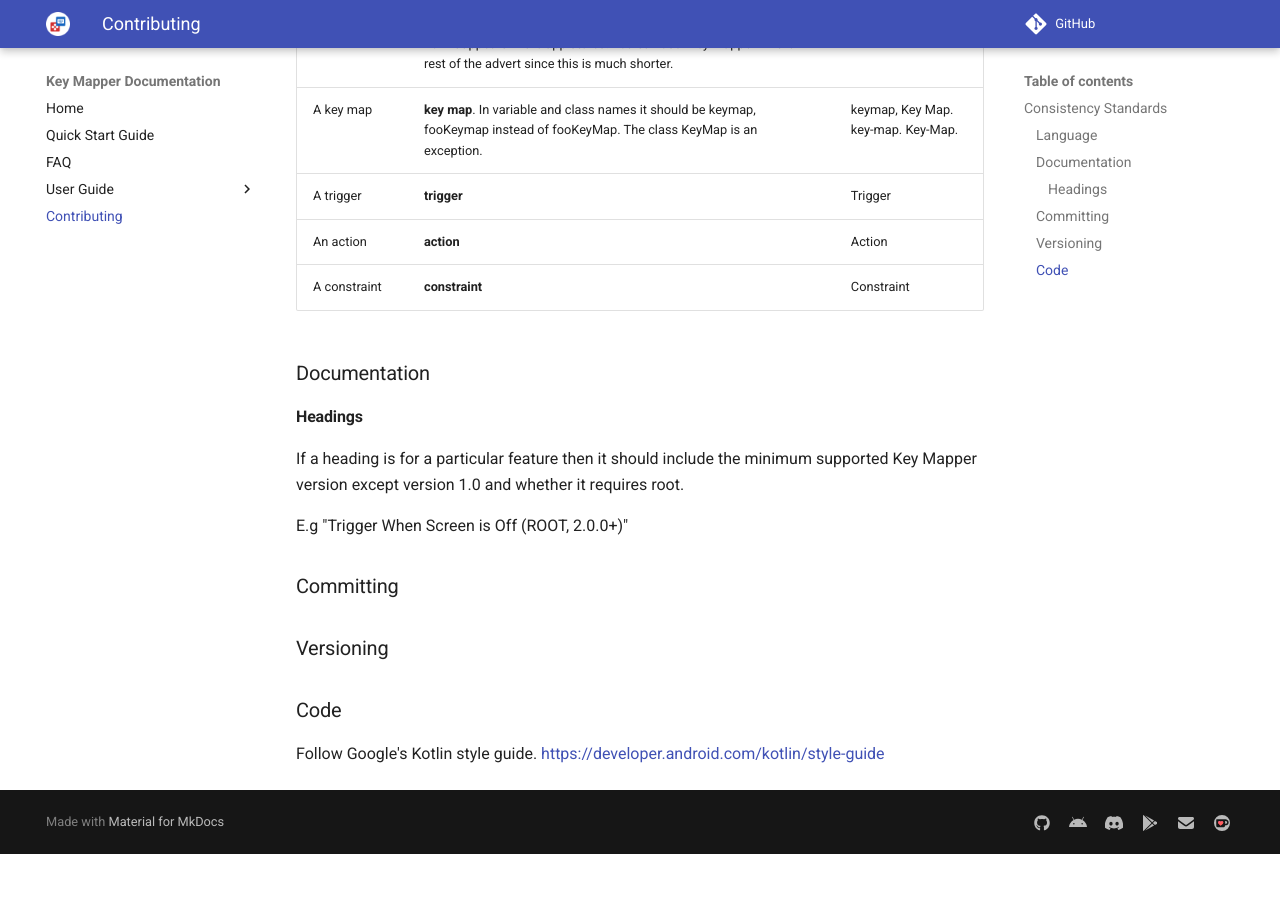
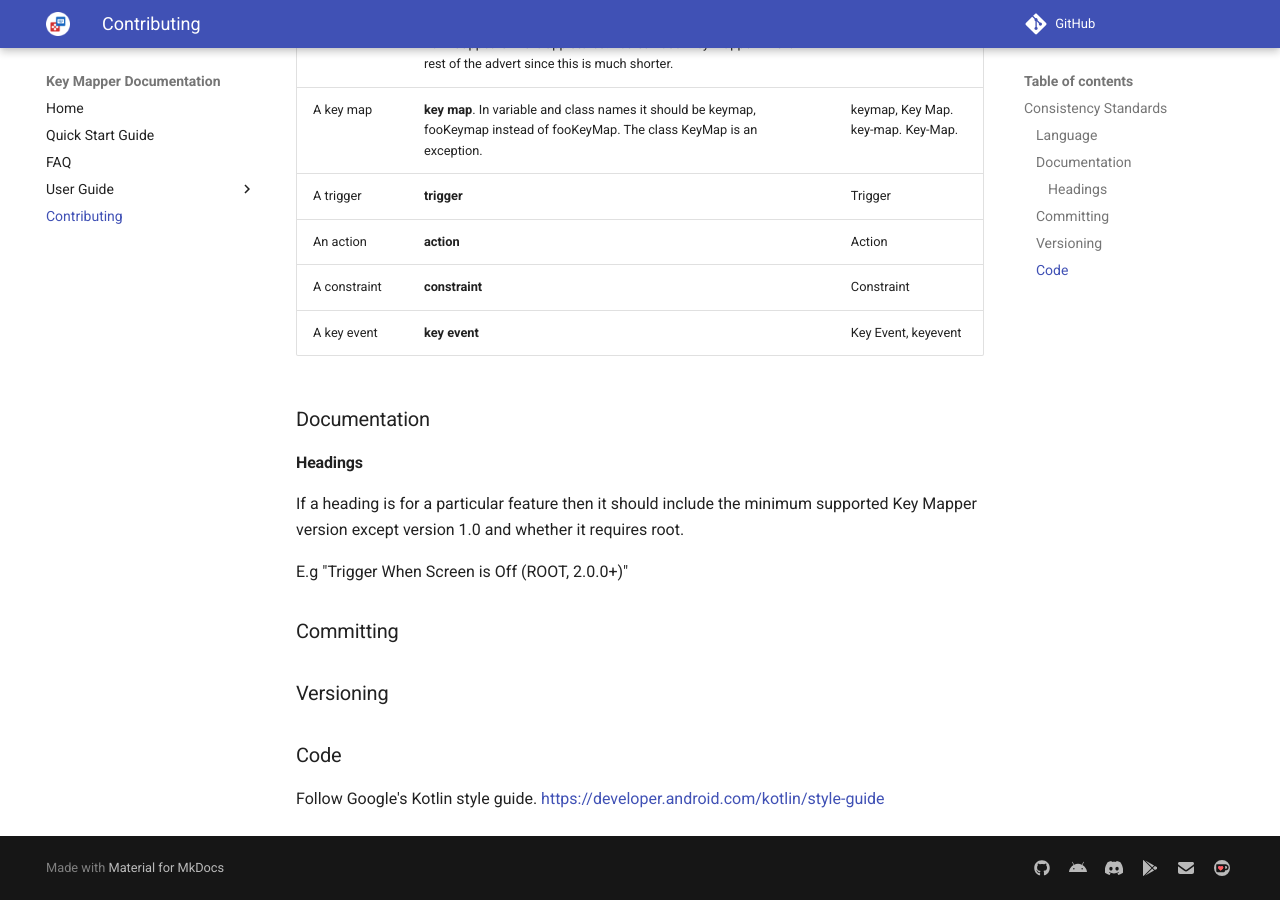
Before and after one commit to keymapperorg/KeyMapper, an MkDocs documentation site: the page built from docs/contributing.md, in a window 1280 px wide and 900 px high, scrolled down 502 px. Built offline with MkDocs 1.6.1 and Material for MkDocs 9.7.7, drawn with Linux system fonts in a browser that asks for light colours; comment, search, counter and statistics services are not loaded; before the commit the page ends 1356 px from its top, so only the background shows below that.

Commit message:
website (contributing) add key event to consistency standards

```diff
--- a/docs/contributing.md
+++ b/docs/contributing.md
@@ -13,6 +13,7 @@ Here are words and phrases that can be spelt or capitalised in multiple ways.
 | A trigger       | **trigger**                                                  | Trigger                            |
 | An action       | **action**                                                   | Action                             |
 | A constraint    | **constraint**                                               | Constraint                         |
+| A key event | **key event** | Key Event, keyevent |
 
 ### Documentation
 
```
